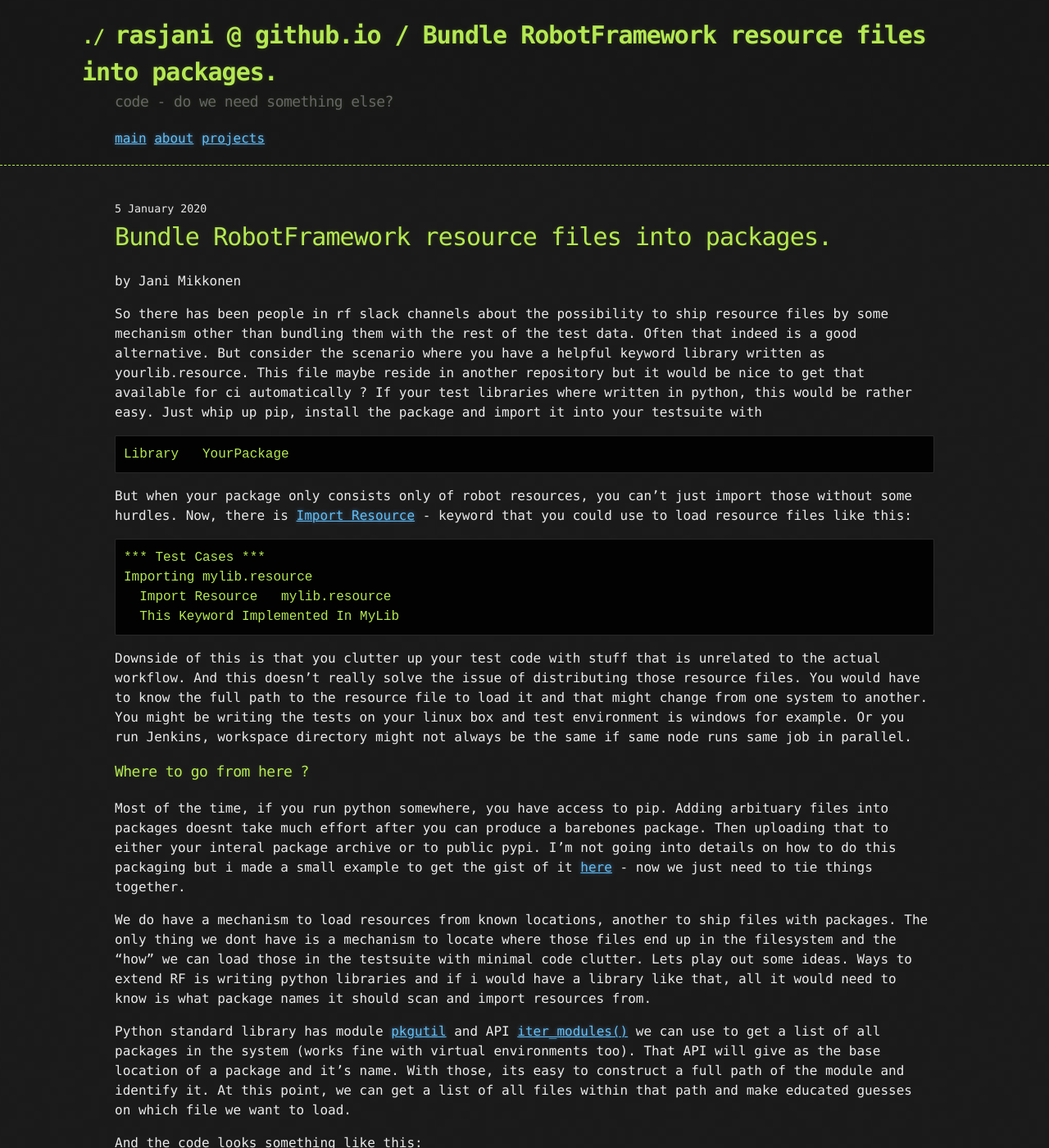
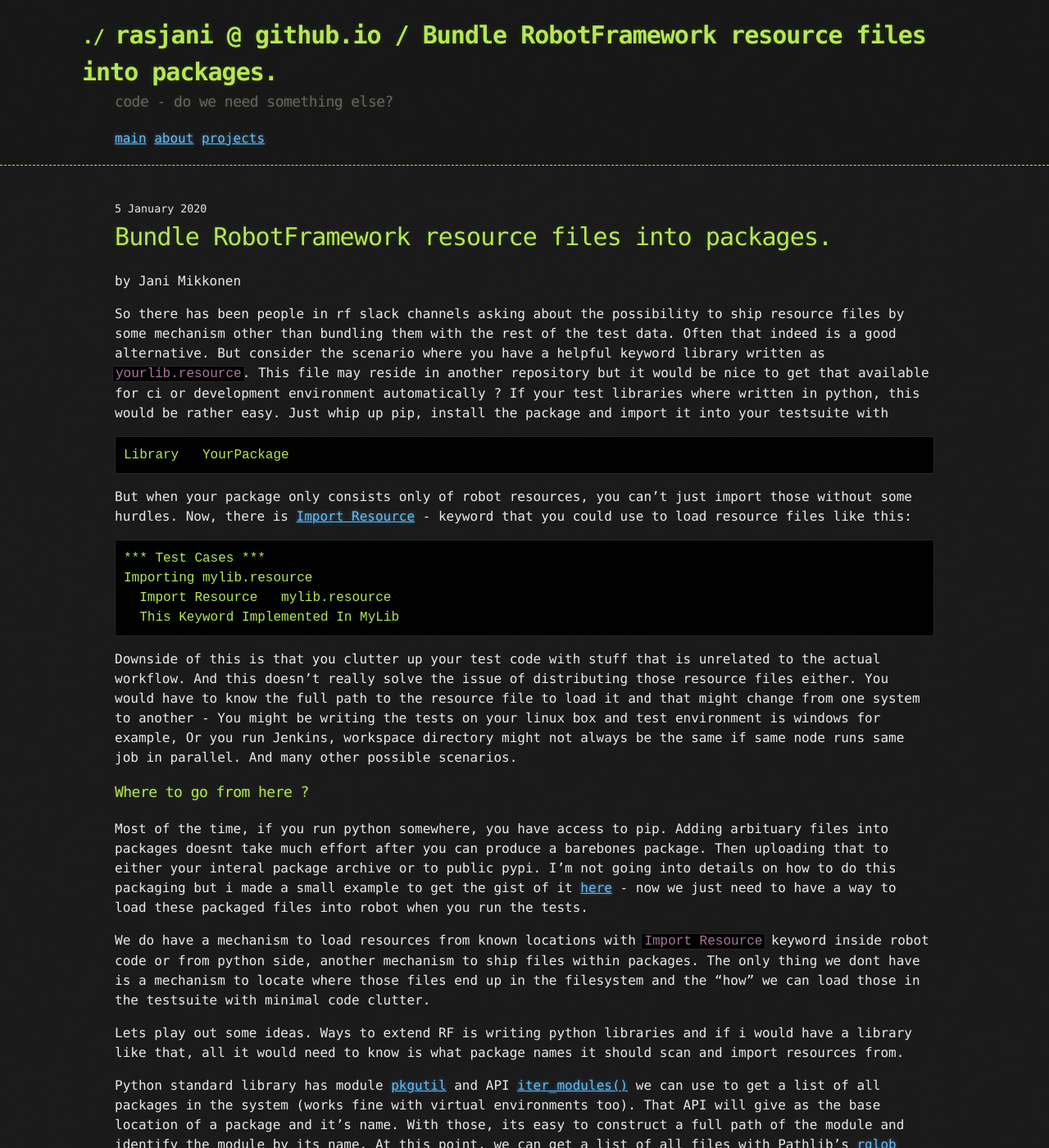
Before and after one commit to rasjani/rasjani.github.io, a Jekyll site: the page built from _posts/2020-01-05-bundle-resources.markdown, in a window 1280 px wide and 1400 px high. Shown: the whole window at 82% size. Built offline with Jekyll 4.4.1, drawn with Linux system fonts in a browser that asks for light colours; some of the changed text lies outside the part shown.

Commit message:
final updates

````diff
--- a/_posts/2020-01-05-bundle-resources.markdown
+++ b/_posts/2020-01-05-bundle-resources.markdown
@@ -7,9 +7,9 @@
 
 ---
 
-So there has been people in rf slack channels about the possibility to ship resource files by some mechanism other than bundling them with the rest of the test data. Often that indeed is a good
-alternative. But consider the scenario where you have a helpful keyword library written as yourlib.resource. This file maybe reside in another repository but it would be nice to get that available for
-ci automatically ? If your test libraries where written in python, this would be rather easy. Just whip up pip, install the package and import it into your testsuite with
+So there has been people in rf slack channels asking about the possibility to ship resource files by some mechanism other than bundling them with the rest of the test data. Often that indeed is a good
+alternative. But consider the scenario where you have a helpful keyword library written as `yourlib.resource`. This file may reside in another repository but it would be nice to get that available for
+ci or development environment automatically ? If your test libraries where written in python, this would be rather easy. Just whip up pip, install the package and import it into your testsuite with
 
 ```robotframework
 Library   YourPackage
@@ -25,26 +25,21 @@
   This Keyword Implemented In MyLib
 ```
 
-Downside of this is that you clutter up your test code with stuff that is unrelated to the actual workflow. And this doesn't really solve the issue of distributing those resource files. You would have
-to know the full path to the resource file to load it and that might change from one system to another. You might be writing the tests on your linux box and test environment is windows for example. Or
-you run Jenkins, workspace directory might not always be the same if same node runs same job in parallel.
-
+Downside of this is that you clutter up your test code with stuff that is unrelated to the actual workflow. And this doesn't really solve the issue of distributing those resource files either. You would have to know the full path to the resource file to load it and that might change from one system to another - You might be writing the tests on your linux box and test environment is windows for example, Or you run Jenkins, workspace directory might not always be the same if same node runs same job in parallel. And many other possible scenarios.
 
 ### Where to go from here ?
 
 Most of the time, if you run python somewhere, you have access to pip. Adding arbituary files into packages doesnt take much effort after you can produce a barebones package.
 Then uploading that to either your interal package archive or to public pypi. I'm not going into details on how to do this packaging but i made a small example to get the gist of it
-[here](https://github.com/rasjani/robotframework-importresource-testdata) - now we just need to tie things together.
+[here](https://github.com/rasjani/robotframework-importresource-testdata) - now we just need to have a way to load these packaged files into robot when you run the tests.
 
-We do have a mechanism to load resources from known locations, another to ship files with packages. The only thing we dont have is a mechanism to locate where those files end up in the filesystem and
-the "how" we can load those in the testsuite with minimal code clutter. Lets play out some ideas. Ways to extend RF is writing python libraries and if i would have a library like that, all it would
-need to know is what package names it should scan and import resources from.
+We do have a mechanism to load resources from known locations with `Import Resource` keyword inside robot code or from python side, another mechanism to ship files within packages. The only thing we dont have is a mechanism to locate where those files end up in the filesystem and the "how" we can load those in the testsuite with minimal code clutter.
 
-Python standard library has module [pkgutil](https://docs.python.org/3/library/pkgutil.html) and API [iter_modules()](https://docs.python.org/3/library/pkgutil.html#pkgutil.iter_modules) we can use to get a list of all packages in the system (works fine with virtual environments too). That API will give as the base
-location of a package and it's name. With those, its easy to construct a full path of the module and identify it. At this point, we can get a list of all files within that path and make educated guesses on which file we want to load.
+Lets play out some ideas. Ways to extend RF is writing python libraries and if i would have a library like that, all it would need to know is what package names it should scan and import resources from.
 
-And the code looks something like this:
+Python standard library has module [pkgutil](https://docs.python.org/3/library/pkgutil.html) and API [iter_modules()](https://docs.python.org/3/library/pkgutil.html#pkgutil.iter_modules) we can use to get a list of all packages in the system (works fine with virtual environments too). That API will give as the base location of a package and it's name. With those, its easy to construct a full path of the module and identify the module by its name. At this point, we can get a list of all files with Pathlib's [rglob](https://docs.python.org/3/library/pathlib.html#pathlib.Path.rglob) within that path and make educated guesses on which ones we might want to load in.
 
+That would look something like this:
 
 ```python
     def __init__(self, resources):
@@ -105,10 +100,18 @@
 of proof of concept can convince core robot guys to pick up the idea. In fact, when i showed the project in RF slack @pekkaklarck was agreeing with the idea to have something similar in the core too.
 
 No matter how this sort of functionality ends up being implemented and used, i feel that if we as RF community get there, having the ability to share keyword libraries written in robot framework's own
-syntax is enabling greater community resources.
+syntax is enabling greater community resources and participation!
 
-If you feel like that you have a need for this sort of functionality, for now you can use this proof of concept and maybe even contribute back. There are still bugs and design isn't the greatest.
+If you feel like that you have a need for this sort of functionality, for now you can use this proof of concept and maybe even contribute back. Project is installable via pip:
+
+```bash
+pip install robotframework-importresource
+```
 
 Links:
  * [robotframework-importresource](https://github.com/rasjani/robotframework-importresource)
  * [robotframework-importresource-testdata](https://github.com/rasjani/robotframework-importresource-testdata)
+
+### PS
+
+There are some bugs in the example code above and repository itself too. Some features might be added and better documents should be written..
````
Also changed, not shown: other parts of _posts/2020-01-05-bundle-resources.markdown (+1 -1 lines).
